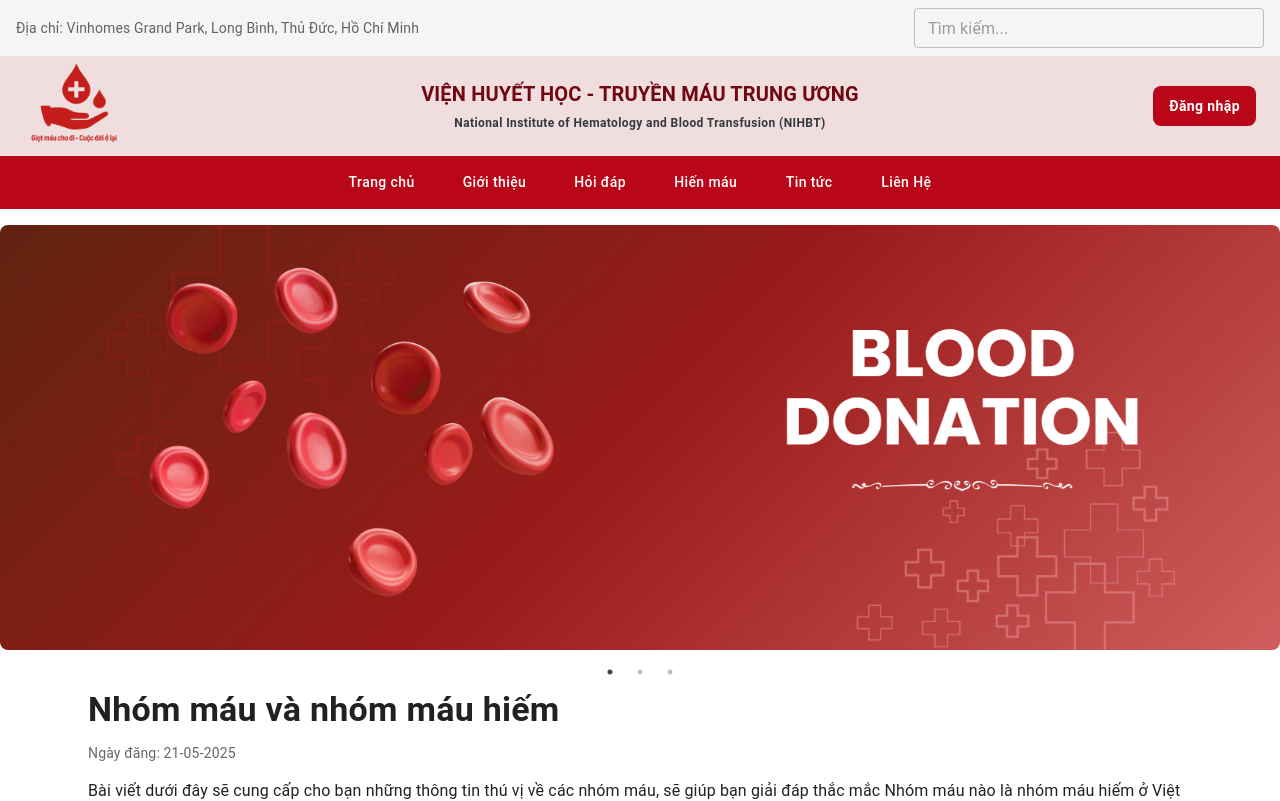
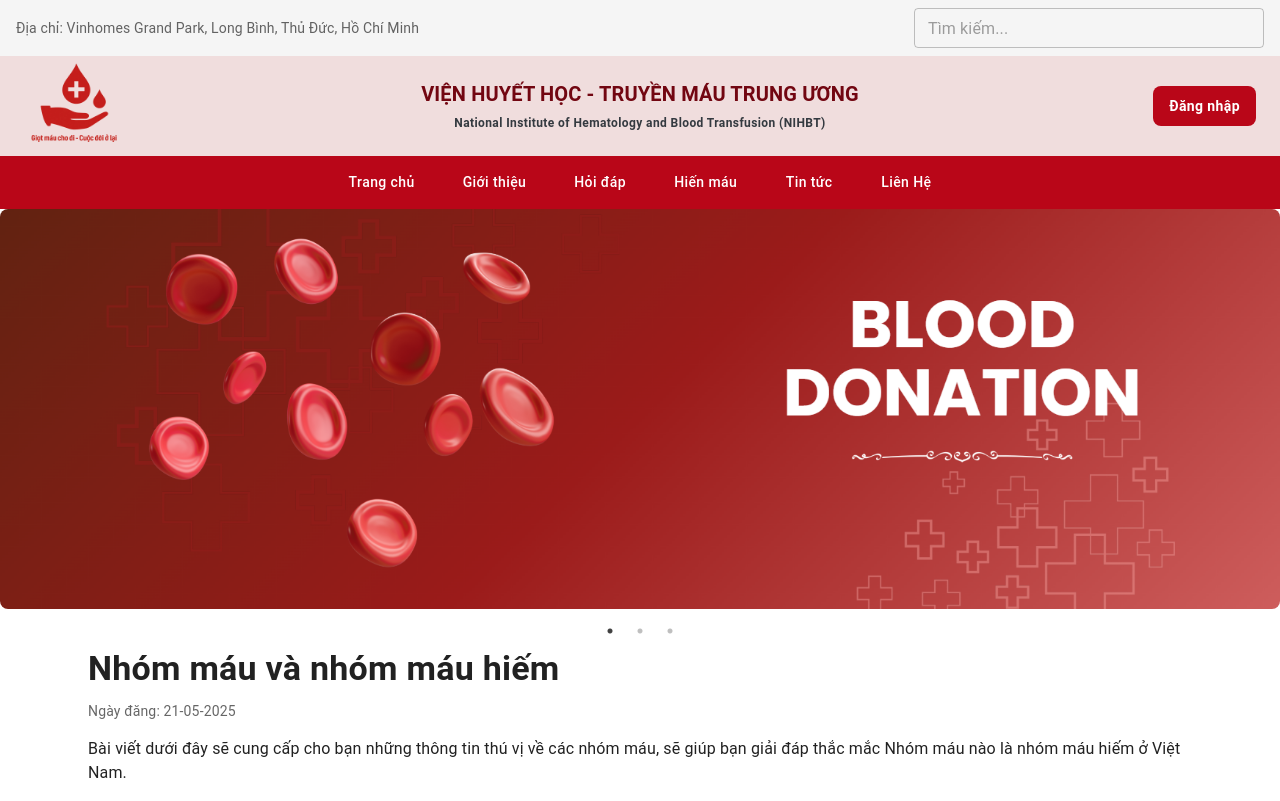
Before and after one commit to Huukha182624/Blood_donationFE, a React (Vite) app: page / in a window 1280 px wide. Shown: the top 801 px of the page. Built offline with nearby package versions, Linux system fonts and the light colour scheme; some icons are missing.

Commit message:
Update BannerSlider.jsx

```diff
--- a/src/components/BannerSlider.jsx
+++ b/src/components/BannerSlider.jsx
@@ -15,29 +15,36 @@ const BannerSlider = () => {
     const settings = {
         dots: true,
         infinite: true,
-        speed: 800,
+        speed: 1000,
         autoplay: true,
         autoplaySpeed: 7000,
         slidesToShow: 1,
         slidesToScroll: 1,
-        arrows: true
+        arrows: true,
+        fade: true,
     };
 
     return (
-        <Box sx={{ width: '100%', mt: 2 }}>
+        <Box sx={{ width: '100%' }}>
             <Slider {...settings}>
                 {banners.map((img, index) => (
                     <Box key={index}>
                         <img
                             src={img}
                             alt={`Banner ${index + 1}`}
-                            style={{ width: '100%', height: '100%', borderRadius: '8px' }}
+                            style={{
+                                width: '100%',
+                                maxHeight: '400px',
+                                objectFit: 'cover',
+                                borderRadius: '8px'
+                            }}
                         />
                     </Box>
                 ))}
             </Slider>
         </Box>
     );
+
 };
 
 export default BannerSlider;
```
